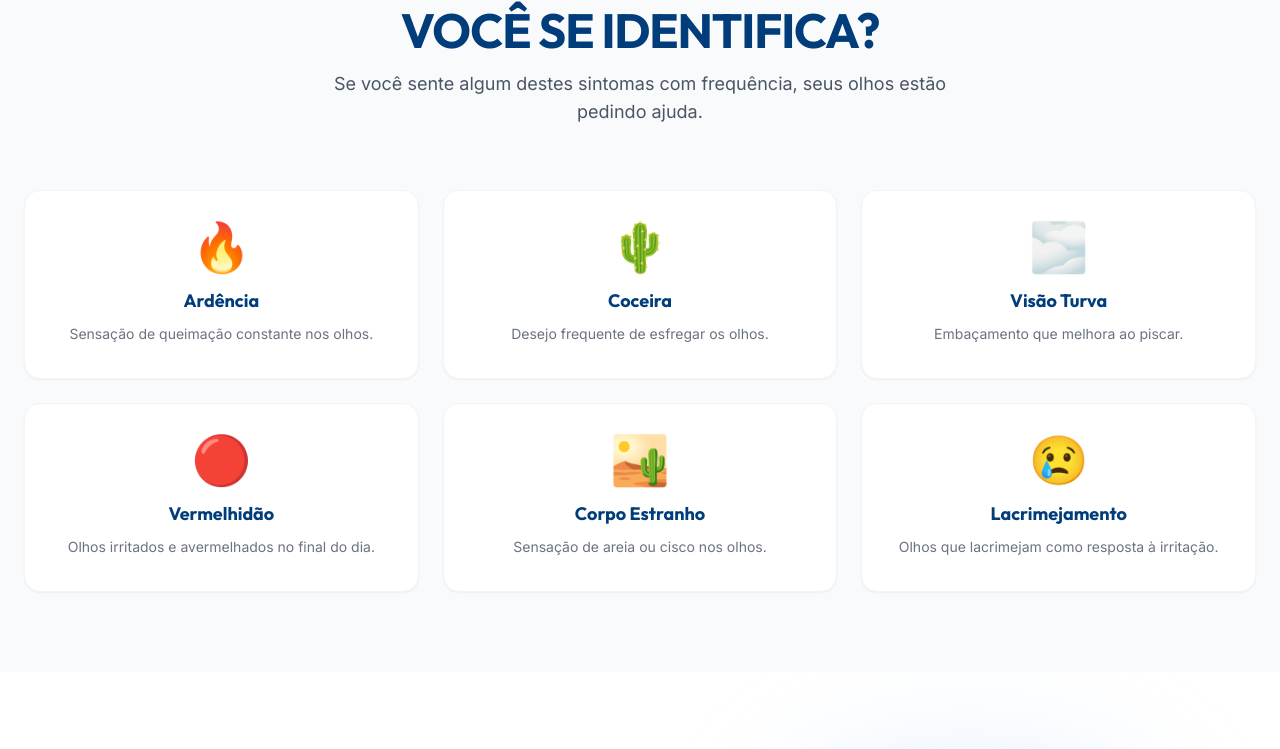
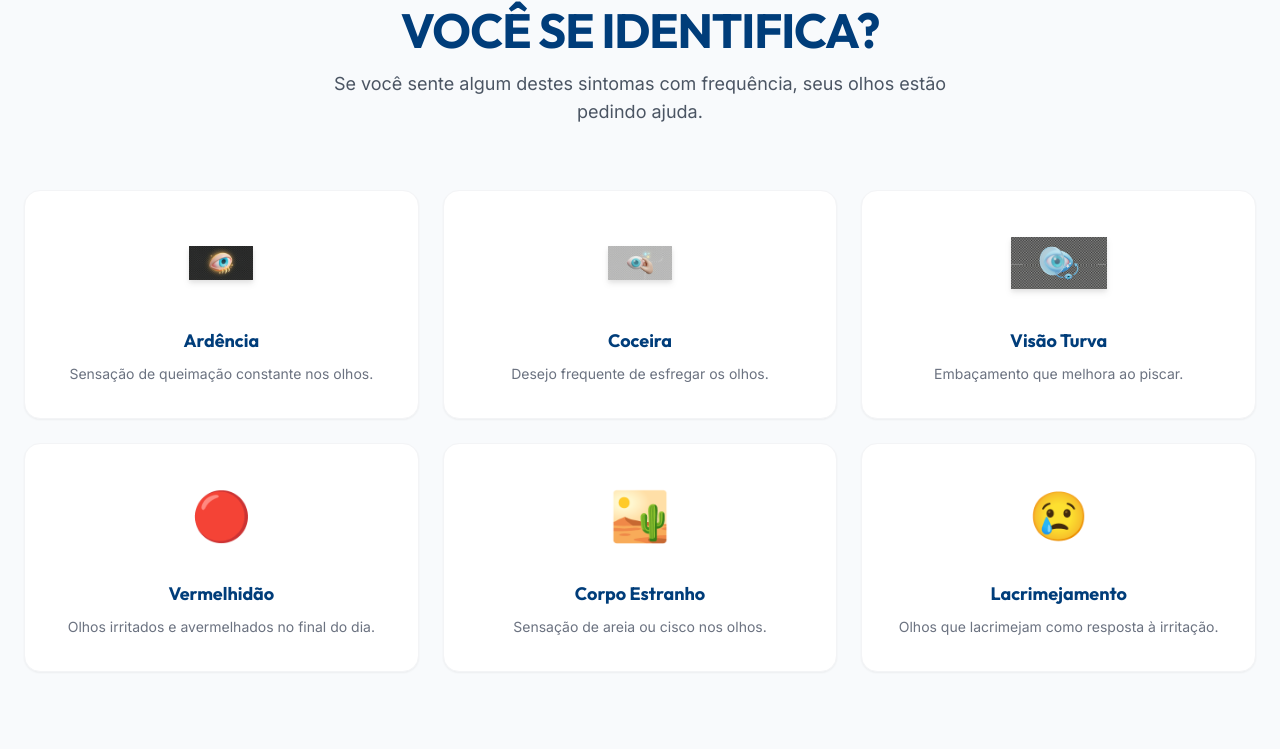
Before and after one commit to Sudo-psc/olhosecocaratinga-site, an Astro site: page / in a window 1280 px wide. Shown: the part 1618-2367 px from the top of the page. Built offline with nearby package versions, Linux system fonts and the light colour scheme; Astro itself is replaced by a stand-in of ours.

Commit message:
feat: update homepage symptom icons

```diff
--- a/src/pages/index.astro
+++ b/src/pages/index.astro
@@ -3,12 +3,12 @@
 import Layout from '../layouts/Layout.astro';
 
 const symptoms = [
-  { icon: "🔥", title: "Ardência", desc: "Sensação de queimação constante nos olhos." },
-  { icon: "🌵", title: "Coceira", desc: "Desejo frequente de esfregar os olhos." },
-  { icon: "🌫️", title: "Visão Turva", desc: "Embaçamento que melhora ao piscar." },
-  { icon: "🔴", title: "Vermelhidão", desc: "Olhos irritados e avermelhados no final do dia." },
-  { icon: "🏜️", title: "Corpo Estranho", desc: "Sensação de areia ou cisco nos olhos." },
-  { icon: "😢", title: "Lacrimejamento", desc: "Olhos que lacrimejam como resposta à irritação." }
+  { icon: "/icons/icon_ardencia.png", title: "Ardência", desc: "Sensação de queimação constante nos olhos.", type: "image", isSpecial: false },
+  { icon: "/icons/icon_prurido.png", title: "Coceira", desc: "Desejo frequente de esfregar os olhos.", type: "image", isSpecial: false },
+  { icon: "/icons/icon_visao_turva.png", title: "Visão Turva", desc: "Embaçamento que melhora ao piscar.", type: "image", isSpecial: true },
+  { icon: "🔴", title: "Vermelhidão", desc: "Olhos irritados e avermelhados no final do dia.", type: "emoji", isSpecial: false },
+  { icon: "🏜️", title: "Corpo Estranho", desc: "Sensação de areia ou cisco nos olhos.", type: "emoji", isSpecial: false },
+  { icon: "😢", title: "Lacrimejamento", desc: "Olhos que lacrimejam como resposta à irritação.", type: "emoji", isSpecial: false }
 ];
 
 const diagnostics = [
@@ -136,8 +136,14 @@
 
         <div class="grid grid-cols-2 md:grid-cols-3 gap-6">
             {symptoms.map(s => (
-                <div class="bg-white p-8 rounded-2xl shadow-sm hover:shadow-xl hover:-translate-y-1 transition-all duration-300 border border-gray-100 text-center group cursor-default">
-                    <div class="text-5xl mb-4 transform group-hover:scale-110 transition-transform">{s.icon}</div>
+                <div class="bg-white p-8 rounded-2xl shadow-sm hover:shadow-xl hover:-translate-y-1 transition-all duration-300 border border-gray-100 text-center group cursor-default h-full">
+                    <div class="h-20 mb-6 transform group-hover:scale-110 transition-transform flex items-center justify-center">
+                        {s.type === 'image' ? (
+                            <img src={s.icon} alt={s.title} class={`h-full object-contain ${s.isSpecial ? 'w-24' : 'w-16'} drop-shadow-md`} />
+                        ) : (
+                            <span class="text-5xl">{s.icon}</span>
+                        )}
+                    </div>
                     <h3 class="font-bold text-[#003D7A] text-lg mb-2">{s.title}</h3>
                     <p class="text-sm text-gray-500 leading-relaxed">{s.desc}</p>
                 </div>
```
Also changed, not shown: public/icons/icon_ardencia.png (added), public/icons/icon_prurido.png (added), public/icons/icon_visao_turva.png (added).
